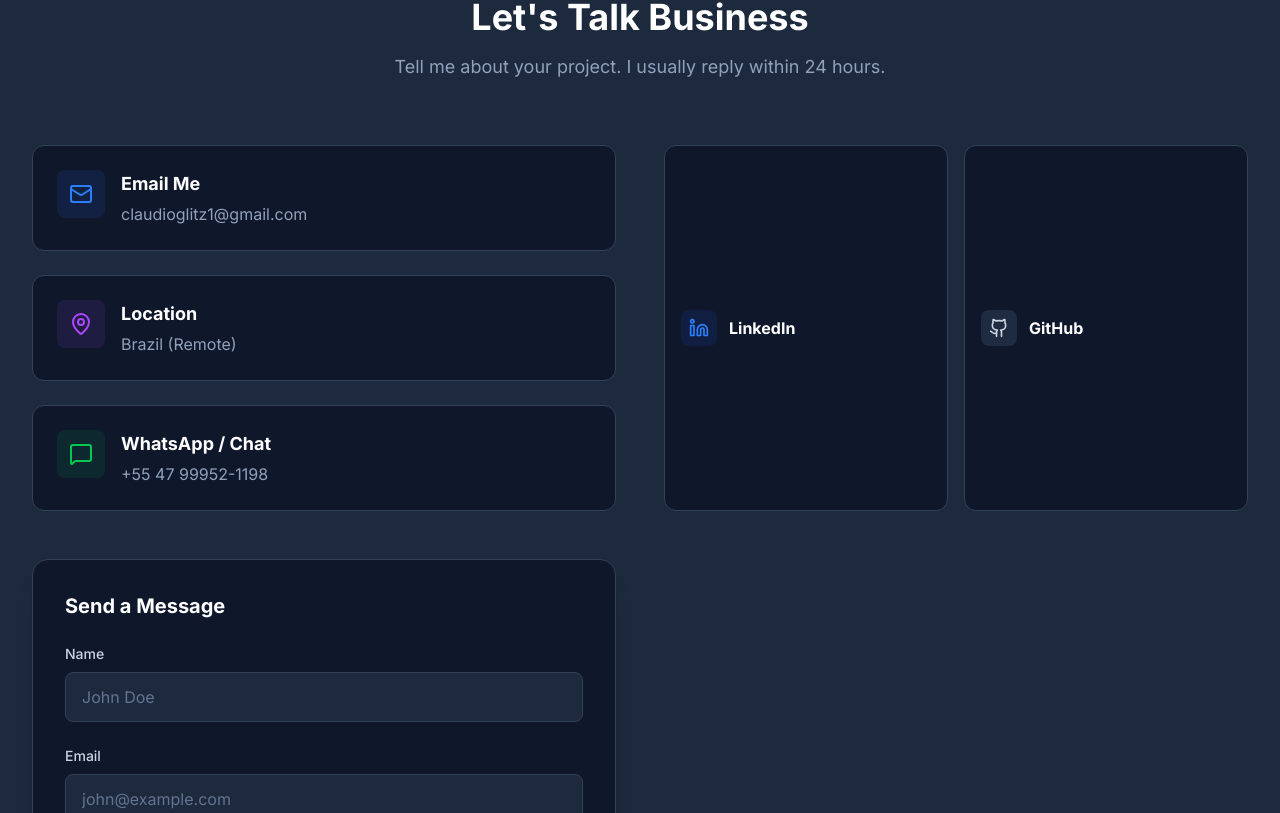
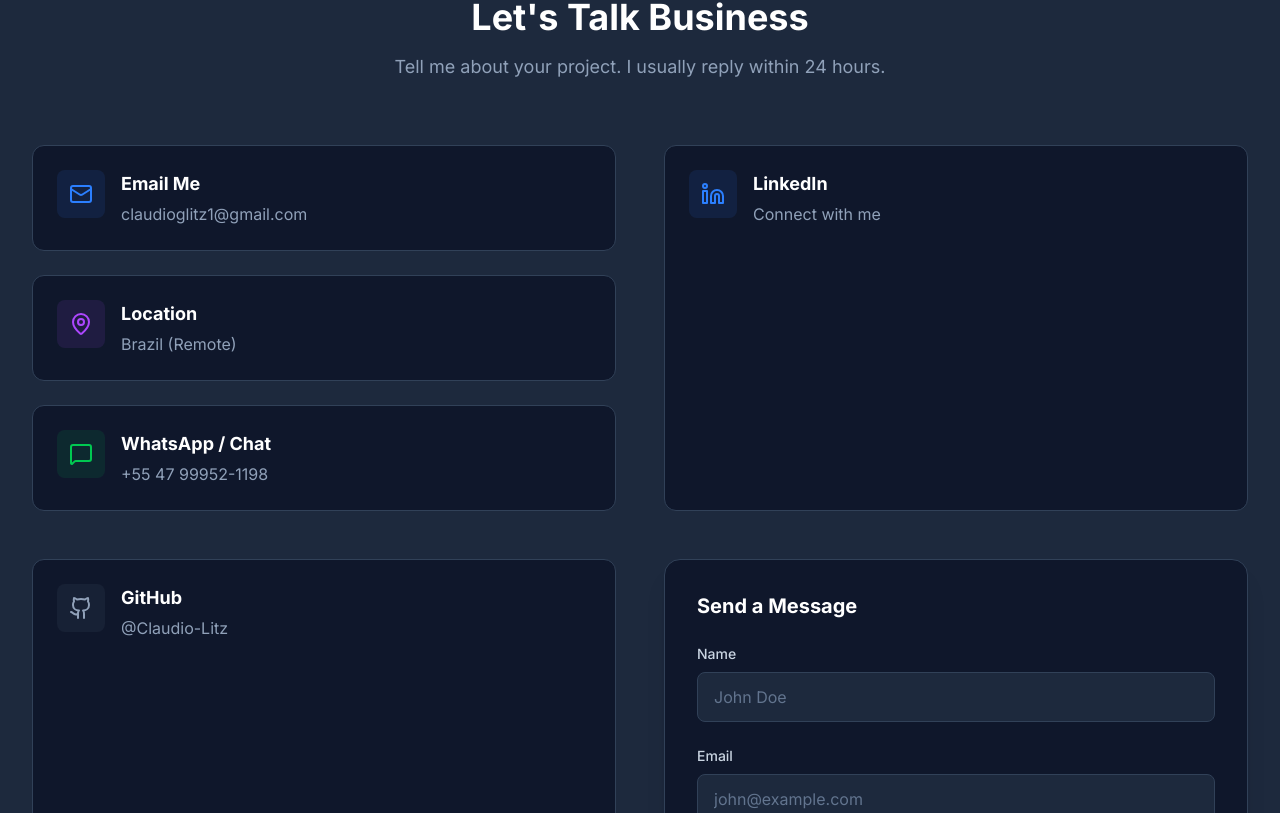
Before and after one commit to Claudio-Litz/my-portfolio-system, a Next.js app in the folder system/: page / in a window 1280 px wide. Shown: the part 2807-3620 px from the top of the page. Built offline with nearby package versions, Linux system fonts and the light colour scheme.

Commit message:
Test of link to linkedIn and github 3

```diff
--- a/system/src/components/Contact.tsx
+++ b/system/src/components/Contact.tsx
@@ -96,36 +96,37 @@ const Contact = () => {
 
           </div>
 
-          {/* Social Links Mini-Grid */}
-            <div className="grid grid-cols-1 sm:grid-cols-2 gap-4">
-
-              {/* LinkedIn Compact Card */}
+          {/* LinkedIn Card */}
             <a
               href="https://www.linkedin.com/in/claudio-litz-65201a357/"
               target="_blank"
               rel="noopener noreferrer"
-                className="flex items-center gap-3 p-4 bg-slate-900 rounded-xl border border-slate-700 hover:border-blue-500/50 hover:bg-slate-800/50 transition-all cursor-pointer group"
+              className="flex items-start gap-4 p-6 bg-slate-900 rounded-xl border border-slate-700 hover:border-blue-500/50 transition-all cursor-pointer block"
             >
-                <div className="p-2 bg-blue-600/10 rounded-lg group-hover:scale-110 transition-transform">
-                  <Linkedin className="w-5 h-5 text-blue-500" />
+              <div className="p-3 bg-blue-500/10 rounded-lg">
+                <Linkedin className="w-6 h-6 text-blue-500" />
               </div>
-                <h3 className="text-base font-bold text-white group-hover:text-blue-400 transition-colors">LinkedIn</h3>
+              <div>
+                <h3 className="text-lg font-bold text-white mb-1">LinkedIn</h3>
+                <p className="text-slate-400">Connect with me</p>
+              </div>
             </a>
 
-              {/* GitHub Compact Card */}
+            {/* GitHub Card */}
             <a
               href="https://github.com/Claudio-Litz"
               target="_blank"
               rel="noopener noreferrer"
-                className="flex items-center gap-3 p-4 bg-slate-900 rounded-xl border border-slate-700 hover:border-slate-500/50 hover:bg-slate-800/50 transition-all cursor-pointer group"
+              className="flex items-start gap-4 p-6 bg-slate-900 rounded-xl border border-slate-700 hover:border-slate-500/50 transition-all cursor-pointer block"
             >
-                <div className="p-2 bg-slate-700/50 rounded-lg group-hover:scale-110 transition-transform">
-                  <Github className="w-5 h-5 text-slate-300" />
+              <div className="p-3 bg-slate-500/10 rounded-lg">
+                <Github className="w-6 h-6 text-slate-400" />
               </div>
-                <h3 className="text-base font-bold text-white group-hover:text-slate-300 transition-colors">GitHub</h3>
+              <div>
+                <h3 className="text-lg font-bold text-white mb-1">GitHub</h3>
+                <p className="text-slate-400">@Claudio-Litz</p>
+              </div>
             </a>
-
-            </div>
 
           {/* RIGHT SIDE: The Form */}
           <div className="bg-slate-900 p-8 rounded-2xl border border-slate-700 shadow-xl">
```
Lines whose indentation alone changed are shown as unchanged.
